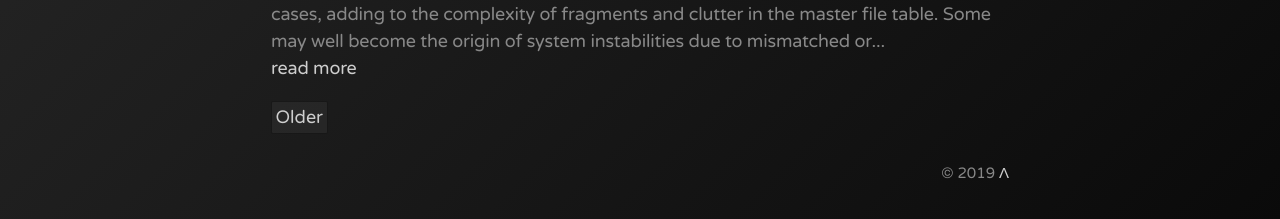
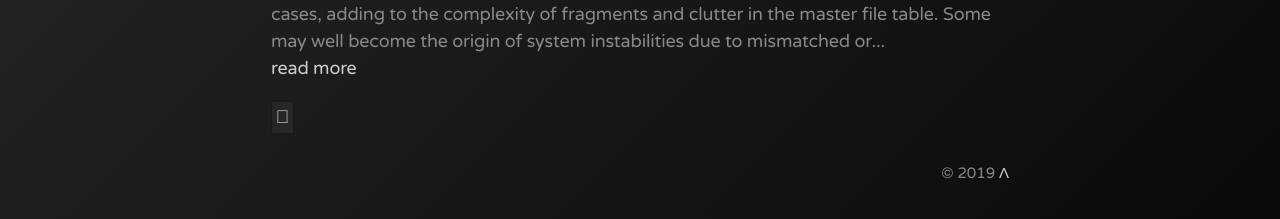
Before and after one commit to bonina/bonina.github.io, a Jekyll site: the page built from index.html, in a window 1280 px wide. Shown: the part 988-1207 px from the top of the page. Built offline with Jekyll 4.4.1, drawn with Linux system fonts in a browser that asks for light colours; the list of posts is cut into pages by our own code.

Commit message:
Update index.html

```diff
--- a/index.html
+++ b/index.html
@@ -29,7 +29,7 @@
 
 <div class="pagination">
   {% if paginator.next_page %}
-    <a class="pagination-item older" href="{{ paginator.next_page_path | prepend: site.baseurl }}">Older</a>
+    <a class="pagination-item older" href="{{ paginator.next_page_path | prepend: site.baseurl }}">&#xf054;</a>
   {% endif %}
   {% if paginator.previous_page %}
     <a class="pagination-item newer" href="{{ paginator.previous_page_path | prepend: site.baseurl }}">Newer</a>
```
